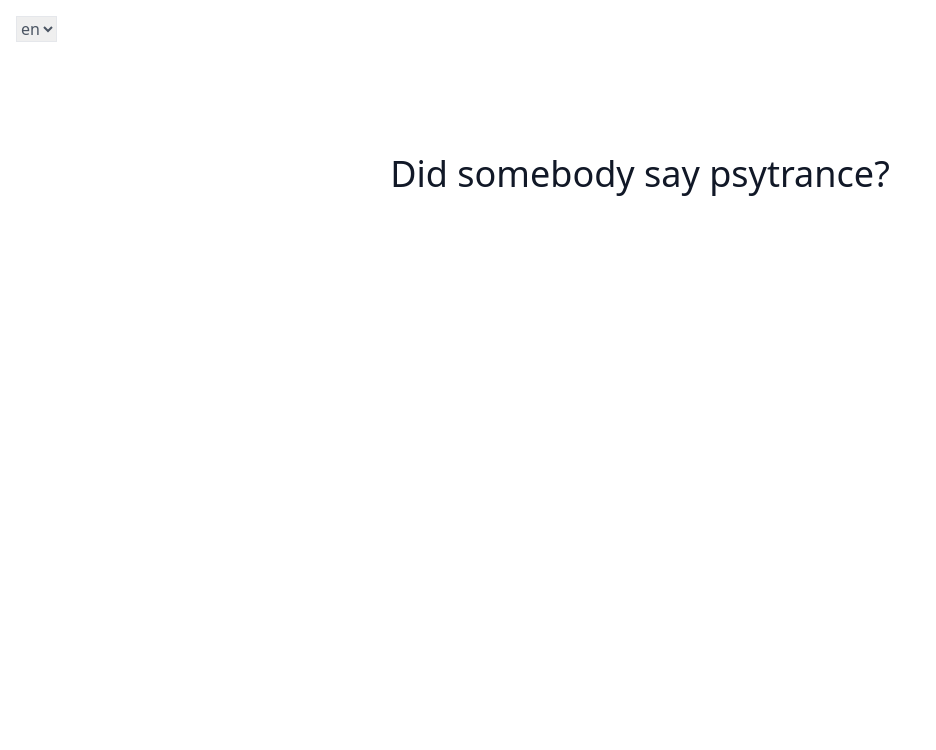
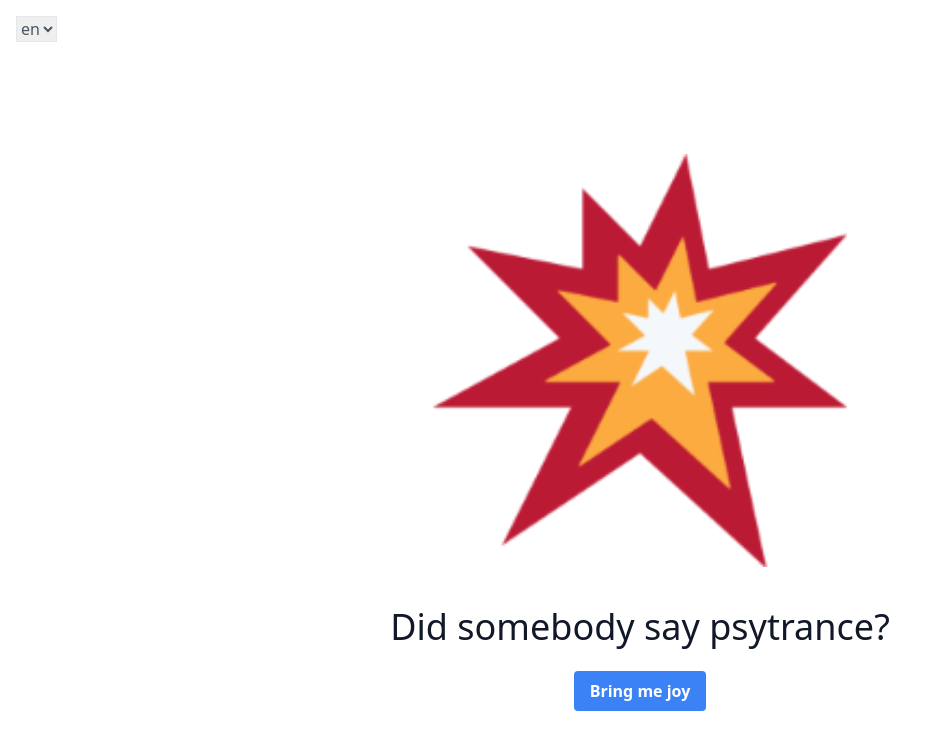
Before and after one commit to fralps/psytrance-seeker, a Svelte app: page / in a window 1280 px wide. Shown: the top 750 px of the page, without its empty margins (0-936 px from the left). Built offline with nearby package versions, Linux system fonts and the light colour scheme.

Commit message:
feat(wip): add card component + props and some styles

```diff
--- a/src/App.svelte
+++ b/src/App.svelte
@@ -1,50 +1,24 @@
 <script>
-  import { onMount } from 'svelte';
-  // import axios from 'axios';
-  // import { toJson } from './helpers/youtubeHelper.js';
+  import { t } from './services/i18n/i18n';
 
   // Main styles
-  // import logo from './assets/svelte.png';
+  import logo from './assets/boom.png';
   import './components/shared/TailwindCSS.svelte';
 
   // Components
   import Navbar from './components/shared/Navbar.svelte';
-  import Quote from './components/Quote.svelte';
-
-  // let results;
-
-  onMount(async () => {
-    // fetchYoutubeList();
-  });
-
-  // const fetchYoutubeList = () => {
-  //   const searchQuery = 'psytrance';
-  //   const maxResults = 10;
-  //   const apiKey = import.meta.env.VITE_APP_YOUTUBE_API_KEY;
-  //   const apiBaseUrl = import.meta.env.VITE_APP_API_BASE_URL;
-
-  //   axios.get(`${apiBaseUrl}`, {
-  //     params: {
-  //       part: 'snippet',
-  //       maxResults: maxResults,
-  //       q: searchQuery,
-  //       type: 'video',
-  //       key: apiKey
-  //     }
-  //   })
-  //     .then(response => {
-  //       console.log(response.data);
-  //       results = toJson(response.data.items);
-  //     });
-  // };
+  import Youtube from './components/youtube/Youtube.svelte';
 </script>
 
 <section class="text-gray-600 body-font">
   <Navbar />
   <div class="container mx-auto flex px-5 py-24 items-center justify-center flex-col">
-    <!-- <img class="lg:w-2/6 md:w-3/6 w-5/6 mb-10 object-cover object-center rounded" alt="hero" src={logo}> -->
-    <div class="text-center lg:w-2/3 w-full">
-      <Quote />
+    <img class="lg:w-2/6 md:w-3/6 w-5/6 mb-10 object-cover object-center rounded" alt="hero" src={logo}>
+    <div class="text-center w-full">
+      <h1 class="title-font sm:text-4xl text-3xl mb-4 font-medium text-gray-900">
+        { $t('page_title') }
+      </h1>
+      <Youtube />
     </div>
   </div>
 </section>
--- a/src/components/Quote.svelte
+++ /dev/null
@@ -1,9 +0,0 @@
-<script>
-  import { t } from '../services/i18n/i18n';
-</script>
-
-<section>
-  <h1 class="title-font sm:text-4xl text-3xl mb-4 font-medium text-gray-900">
-    { $t('page_title') }
-  </h1>
-</section>
--- /dev/null
+++ b/src/components/youtube/Card.svelte
@@ -0,0 +1,27 @@
+<script>
+  export let video;
+  export let searchTerm;
+</script>
+
+<section class="mt-4">
+  <div class="card max-w-sm rounded overflow-hidden shadow-lg">
+    <img class="w-full" src={video.snippet.thumbnails.medium.url} alt="youtube-img">
+    <div class="px-6 py-4">
+      <div class="font-bold text-xl mb-2">{video.snippet.title}</div>
+      <p class="text-gray-700 text-base">
+        {video.snippet.description}
+      </p>
+    </div>
+    <div class="px-6 pt-4 pb-2">
+      <span class="inline-block bg-gray-200 rounded-full px-3 py-1 text-sm font-semibold text-gray-700 mr-2 mb-2">#{video.snippet.channelTitle}</span>
+      <span class="inline-block bg-gray-200 rounded-full px-3 py-1 text-sm font-semibold text-gray-700 mr-2 mb-2">#{searchTerm}</span>
+    </div>
+  </div>
+</section>
+
+<style>
+  .card {
+    min-height: 600px;
+    max-height: 500px;
+  }
+</style>
--- /dev/null
+++ b/src/components/youtube/Youtube.svelte
@@ -0,0 +1,44 @@
+<script>
+  import axios from 'axios';
+  import Card from './Card.svelte';
+
+  let searchTerm;
+  let videos = [];
+
+ const fetchYoutubeList = async () => {
+    const searchQuery = 'psytrance';
+    const maxResults = 10;
+    const apiKey = import.meta.env.VITE_APP_YOUTUBE_API_KEY;
+    const apiBaseUrl = import.meta.env.VITE_APP_API_BASE_URL;
+
+    searchTerm = searchQuery;
+
+    await axios.get(`${apiBaseUrl}`, {
+      params: {
+        part: 'snippet',
+        maxResults: maxResults,
+        q: searchQuery,
+        type: 'video',
+        key: apiKey
+      }
+    })
+      .then(response => {
+        videos = response.data.items;
+      });
+  };
+</script>
+
+<section class="container">
+  <button
+    class="bg-blue-500 hover:bg-blue-700 text-white font-bold py-2 px-4 rounded mt-2"
+    on:click|once={fetchYoutubeList}
+  >
+    Bring me joy
+  </button>
+
+  <div class="text-center grid grid-cols-3 gap-4">
+    {#each videos as video }
+      <Card video={video} searchTerm={searchTerm} />
+    {/each}
+  </div>
+</section>
--- a/src/helpers/youtubeHelper.js
+++ /dev/null
@@ -1,5 +0,0 @@
-const toJson = (data) => {
-  return JSON.parse(JSON.stringify(data));
-};
-
-export { toJson };
--- a/src/locales/fr.json
+++ b/src/locales/fr.json
@@ -1,3 +1,4 @@
 {
-  "page_title": "Quelqu'un a dit psytrance ?"
+  "page_title": "Quelqu'un a dit psytrance ?",
+  "youtube_btn": ""
 }
```
Also changed, not shown: src/assets/boom.png (added), src/assets/svelte.png (deleted).
